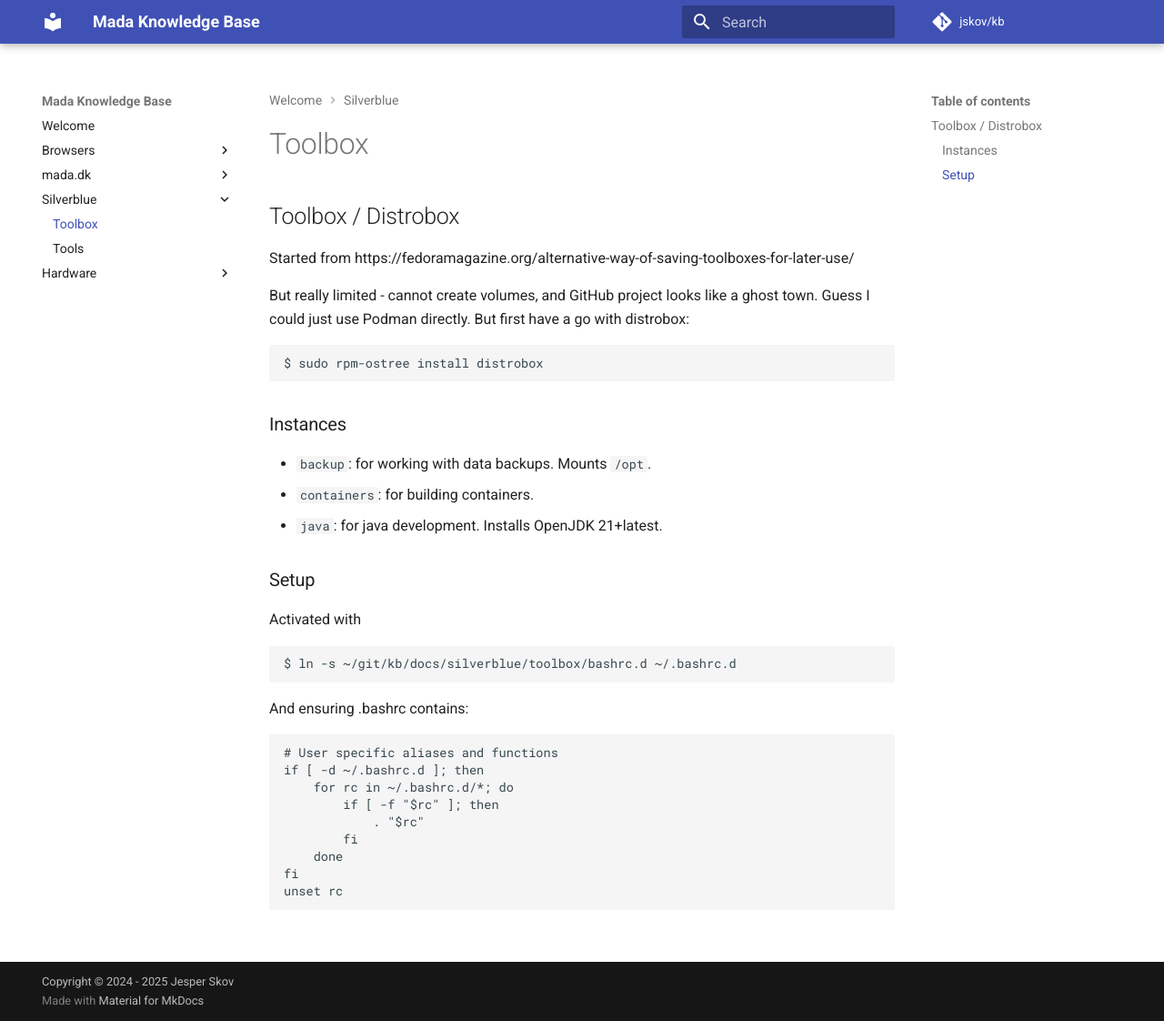
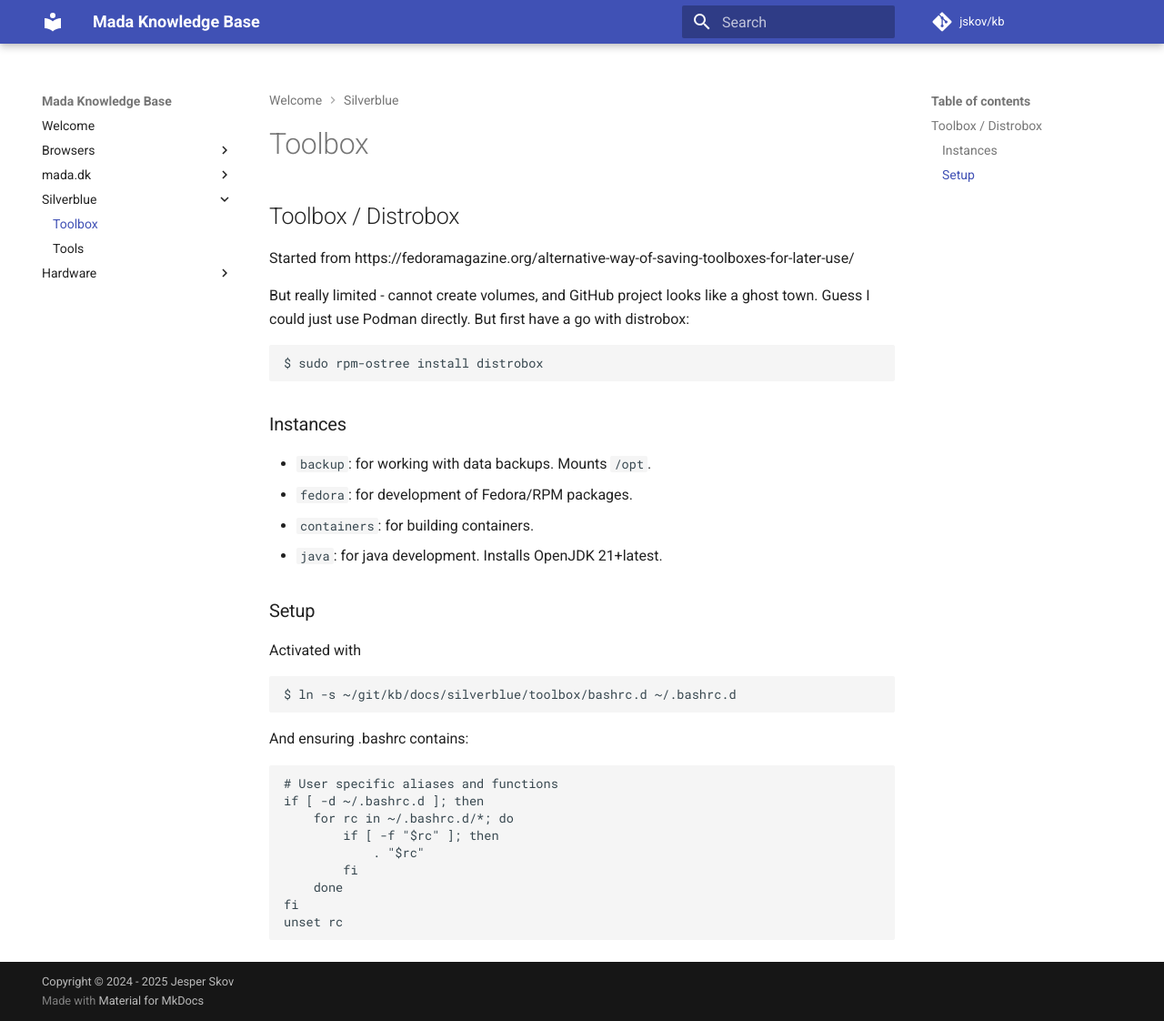
Before and after one commit to jskov/kb, an MkDocs documentation site: the page built from docs/silverblue/toolbox/index.md, in a window 1280 px wide and 1122 px high. Shown: the whole window at 91% size. Built offline with MkDocs 1.6.1 and Material for MkDocs 9.7.7, drawn with Linux system fonts in a browser that asks for light colours; comment, search, counter and statistics services are not loaded.

Commit message:
Add fedora dev box

```diff
--- a/docs/silverblue/toolbox/index.md
+++ b/docs/silverblue/toolbox/index.md
@@ -12,6 +12,7 @@ $ sudo rpm-ostree install distrobox
 ## Instances
 
 * `backup`: for working with data backups. Mounts `/opt`.
+* `fedora`: for development of Fedora/RPM packages.
 * `containers`: for building containers.
 * `java`: for java development. Installs OpenJDK 21+latest.
 
```
Also changed, not shown: 2 other files.
